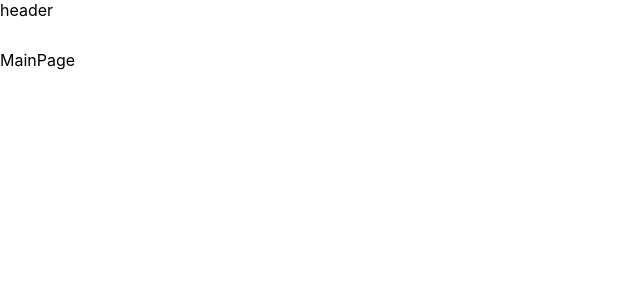
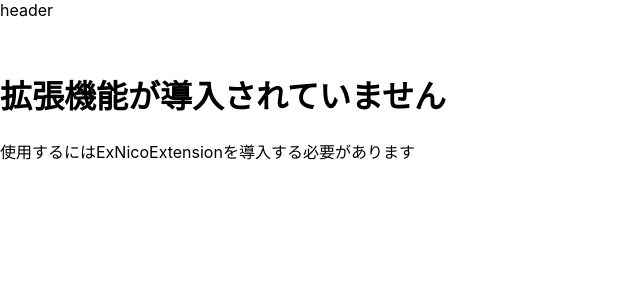
Before and after one commit to exnicowatch/ex-front, a React (Create React App) app: page / in a window 1280 px wide. Shown: the top 300 px of the page, without its empty margins (0-640 px from the left). Built offline with nearby package versions, Linux system fonts and the light colour scheme.

Commit message:
fix: layout file

```diff
--- a/src/App.tsx
+++ b/src/App.tsx
@@ -1,18 +1,7 @@
 import React from "react";
-import { BrowserRouter, Outlet, Route, Routes } from "react-router-dom";
+import { BrowserRouter, Route, Routes } from "react-router-dom";
 import MainPage from "./components/main/MainPage";
-import Header from "./header/Header";
-
-const Layout = () => {
-  return (
-    <>
-      <Header />
-      <main>
-        <Outlet />
-      </main>
-    </>
-  );
-};
+import Layout from "./Layout";
 
 const App = () => {
   return (
--- /dev/null
+++ b/src/Layout.tsx
@@ -0,0 +1,29 @@
+import React from "react";
+import { Outlet } from "react-router-dom";
+import Header from "./header/Header";
+
+const ExtensionError = () => {
+  return (
+    <>
+      <h1>拡張機能が導入されていません</h1>
+      <p>使用するにはExNicoExtensionを導入する必要があります</p>
+    </>
+  )
+}
+
+const Layout = () => {
+  return (
+    <>
+      <Header />
+      <main>
+        {window.ex === undefined ? (
+          <ExtensionError />
+        ) : (
+          <Outlet />
+        )}
+      </main>
+    </>
+  );
+};
+
+export default Layout;
```
